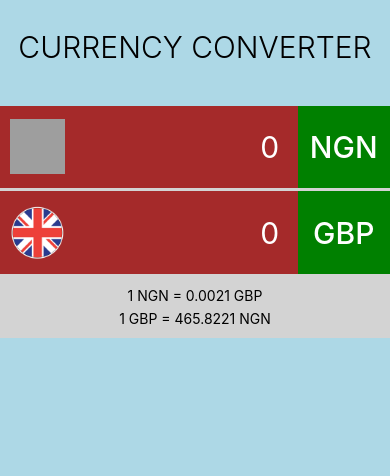
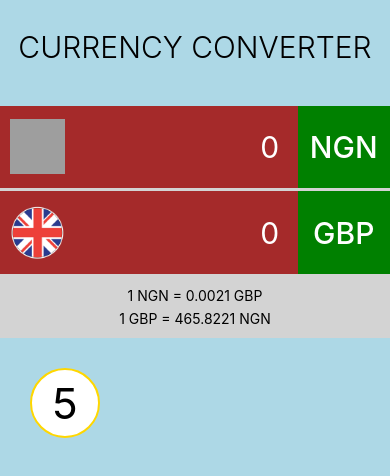
Before and after one commit to soewufunmilola/CurrencyConverter, a React Native app in the folder currencyconverterkt/: screen / in a window 390 px wide. Shown: the top 476 px of the page. Built offline with nearby package versions, Linux system fonts and the light colour scheme; grey boxes are pictures that could not be loaded.

Commit message:
i have created a sample button with all the specifications.

```diff
--- a/currencyconverterkt/App.js
+++ b/currencyconverterkt/App.js
@@ -2,12 +2,18 @@ import React from 'react';
 import {Text, View } from 'react-native';
 //importing the generic currency field custom componenet
 import GenericCurrencyField from './src/component/GenericCurrencyField';
+import RoundButton from './src/component/RoundButton';
 
 export default class App extends React.Component {
+
+  buttonPressed = (text, isDeleteButton) =>
+  {
+    console.log ("The button Pressed was = " + text);
+  }
+
   render() {
     return (
       <View style={viewStyles.container}>
-
             <View style= {viewStyles.headerArea}>
               <Text style={viewStyles.headertextStyle}> CURRENCY CONVERTER </Text>
             </View>
@@ -25,14 +31,20 @@ export default class App extends React.Component {
                 />
 
                 <View style={viewStyles.exchangeRangeDetail} >
-                <Text style = {viewStyles.bleh}> 1 NGN = 0.0021 GBP </Text>
-                <Text style = {viewStyles.bleh}> 1 GBP = 465.8221 NGN </Text>
+                    <Text style = {viewStyles.bleh}> 1 NGN = 0.0021 GBP </Text>
+                    <Text style = {viewStyles.bleh}> 1 GBP = 465.8221 NGN </Text>
                 </View>
 
             </View>
 
-                <View style={viewStyles.keypad}>
-                </View>
+              <View style={viewStyles.keypad}>
+                  <RoundButton
+                  number= {'5'}
+                  buttonPressed = {(text, isDeleteButton) => this.buttonPressed (text, isDeleteButton)}
+                  />
+
+
+              </View>
 
       </View>
     );
@@ -97,7 +109,7 @@ the style for the header area of the app
    width: '100%',
    height: '60%',
 
-  } ,
+  },
 
   exchangeRangeDetail:
   {
--- /dev/null
+++ b/currencyconverterkt/src/component/RoundButton.js
@@ -0,0 +1,75 @@
+import React, {Component} from 'react';
+import {Text, View, TouchableHighlight} from 'react-native';
+
+const buttonDetail = {
+                        buttonBackgroundColour:
+                           {
+                             main: 'white',
+                             border: 'gold'
+                           },
+                           buttonDimensions:
+                           {
+                             width: 70,
+                             height: 70
+                           }
+                    };
+
+class RoundButton extends Component
+{
+
+  constructor(props)
+  {
+      super(props);
+  }
+  render(){
+      return (
+        <TouchableHighlight
+         onPress = {this.props.buttonPressed.bind(this, this.props.number, this.props.isDeleteButton)}
+         activeOpacity= {0.85}
+         underlayColor= {'transparent'}
+        >
+
+            <View style = {[viewStyles.container, this.props.marginStyling]}>
+                  <Text style= {textStyles.numberStyle}>{this.props.number}</Text>
+            </View>
+
+        </TouchableHighlight>
+
+
+      );
+  }
+
+}
+
+const viewStyles =
+{
+  container:
+  {
+    alignItems: 'center',
+    justifyContent: 'center',
+    width: buttonDetail.buttonDimensions.width,
+    height: buttonDetail.buttonDimensions.height,
+    borderRadius: buttonDetail.buttonDimensions.width * 0.5,
+    borderWidth: 2,
+    backgroundColor:  buttonDetail.buttonBackgroundColour.main,
+    borderColor: buttonDetail.buttonBackgroundColour.border
+  }
+
+
+};
+
+const textStyles =
+{
+    numberStyle:
+    {
+       color: 'black',
+       fontSize: 43,
+
+
+    }
+
+
+};
+
+
+export default RoundButton;
```
